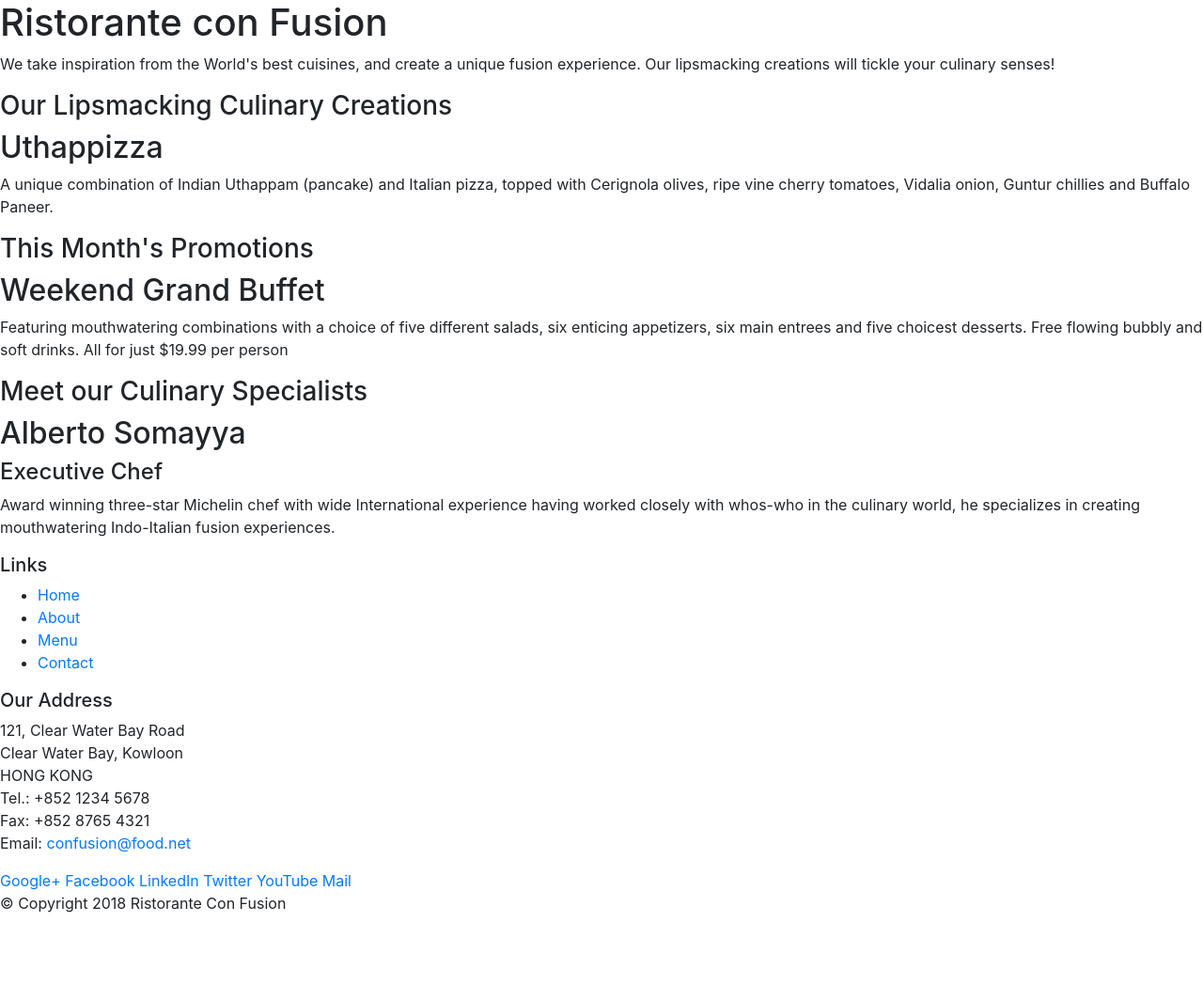
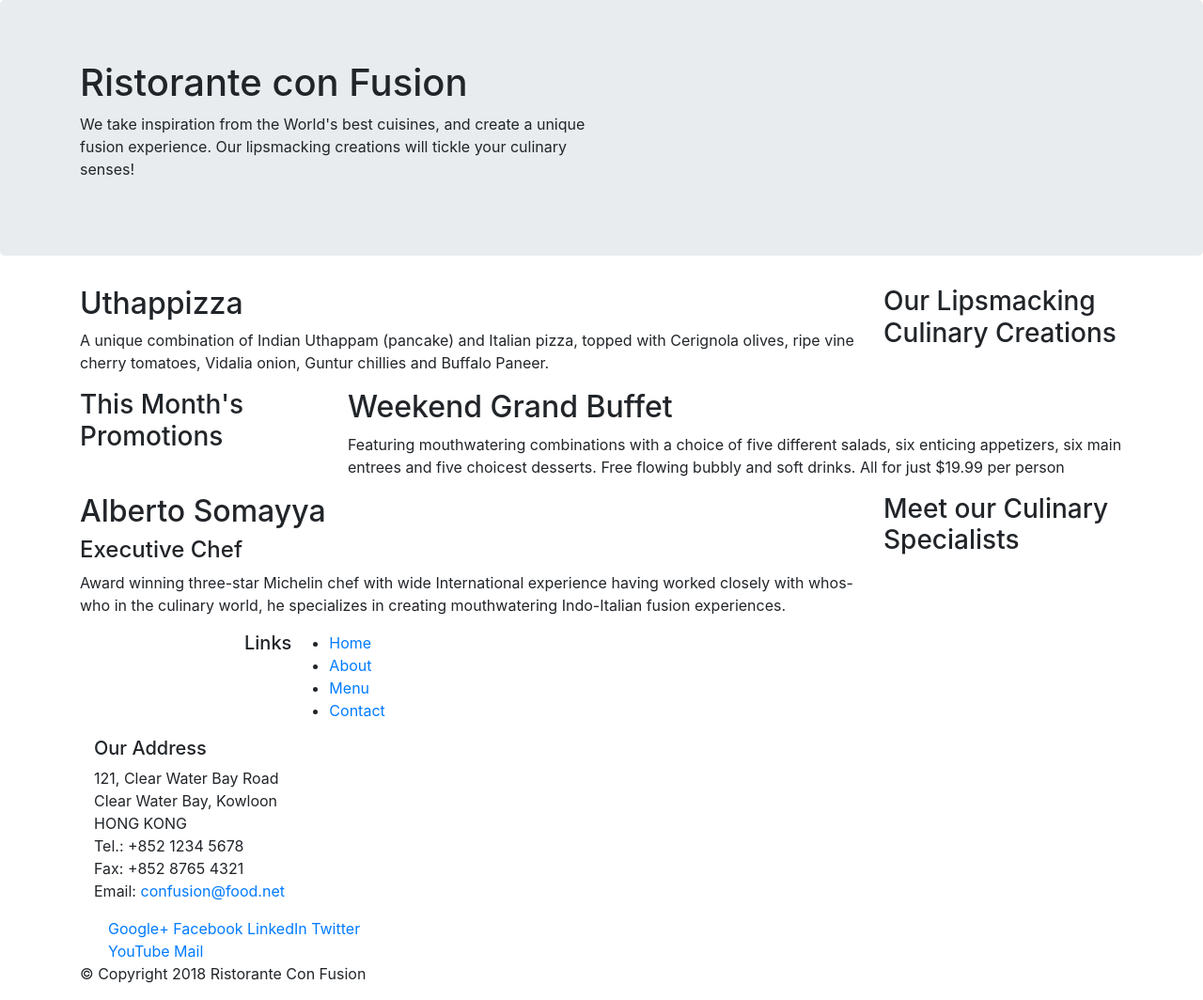
Before and after one commit to ectom/FullstackReactSpecialization, a website: page conFusion/index.html in a window 1280 px wide. Shown: the whole page at 94% size. Before the commit the page ends 989 px from the top, so only its background shows below. Drawn offline with nearby package versions, Linux system fonts and the light colour scheme.

Commit message:
bootstrap grid part 1

```diff
--- a/conFusion/index.html
+++ b/conFusion/index.html
@@ -14,57 +14,62 @@
 
 <body>
 
-    <header>
-        <div>
-            <div>
-                <div>
+	<header class="jumbotron">
+		<div class="container">
+			<div class="row">
+				<div class="col-12 col-sm-6">
 					<h1>Ristorante con Fusion</h1>
-                    <p>We take inspiration from the World's best cuisines, and create a unique fusion experience. Our lipsmacking creations will tickle your culinary senses!</p>
+					<p>We take inspiration from the World's best cuisines, and create a unique fusion experience. Our lipsmacking
+						creations will tickle your culinary senses!</p>
 				</div>
-                <div>
+				<div class="col-12 col-sm">
 				</div>
 			</div>
 		</div>
 	</header>
 
-    <div>
-        <div>
-            <div>
+	<div class="container">
+		<div class="row">
+			<div class="col-12 col-sm-4 order-sm-last col-md-3">
 				<h3>Our Lipsmacking Culinary Creations</h3>
 			</div>
-            <div>
+			<div class="col col-sm order-sm-first col-md">
 				<h2>Uthappizza</h2>
-                <p>A unique combination of Indian Uthappam (pancake) and Italian pizza, topped with Cerignola olives, ripe vine cherry tomatoes, Vidalia onion, Guntur chillies and Buffalo Paneer.</p>
+				<p>A unique combination of Indian Uthappam (pancake) and Italian pizza, topped with Cerignola olives, ripe vine
+					cherry tomatoes, Vidalia onion, Guntur chillies and Buffalo Paneer.</p>
 			</div>
 		</div>
 
 
-        <div>
-            <div>
+		<div class="row">
+			<div class="col-12 col-sm-4 col-md-3">
 				<h3>This Month's Promotions</h3>
 			</div>
-            <div>
+			<div class="col col-sm col-md">
 				<h2>Weekend Grand Buffet</h2>
-                <p>Featuring mouthwatering combinations with a choice of five different salads, six enticing appetizers, six main entrees and five choicest desserts. Free flowing bubbly and soft drinks. All for just $19.99 per person </p>
+				<p>Featuring mouthwatering combinations with a choice of five different salads, six enticing appetizers, six
+					main entrees and five choicest desserts. Free flowing bubbly and soft drinks. All for just $19.99 per person
+				</p>
 			</div>
 		</div>
 
-        <div>
-            <div>
+		<div class="row">
+			<div class="col-12 col-sm-4 order-sm-last col-md-3">
 				<h3>Meet our Culinary Specialists</h3>
 			</div>
-            <div>
+			<div class="col col-sm order-sm-first col-md">
 				<h2>Alberto Somayya</h2>
 				<h4>Executive Chef</h4>
-                <p>Award winning three-star Michelin chef with wide International experience having worked closely with whos-who in the culinary world, he specializes in creating mouthwatering Indo-Italian fusion experiences. </p>
+				<p>Award winning three-star Michelin chef with wide International experience having worked closely with whos-who
+					in the culinary world, he specializes in creating mouthwatering Indo-Italian fusion experiences. </p>
 			</div>
 		</div>
 	</div>
 
 	<footer>
-        <div>
-            <div>
-                <div>
+		<div class="container">
+			<div class="row">
+				<div class="col-4 col-sm-2"></div>
 				<h5>Links</h5>
 				<ul>
 					<li><a href="#">Home</a></li>
@@ -73,7 +78,7 @@
 					<li><a href="#">Contact</a></li>
 				</ul>
 			</div>
-                <div>
+			<div class="col-7 col-sm-5">
 				<h5>Our Address</h5>
 				<address>
 					121, Clear Water Bay Road<br>
@@ -84,8 +89,8 @@
 					Email: <a href="mailto:confusion@food.net">confusion@food.net</a>
 				</address>
 			</div>
-                <div>
-                    <div>
+			<div class="col-12 col-sm-4">
+				<div class="col-auto">
 					<a href="http://google.com/+">Google+</a>
 					<a href="http://www.facebook.com/profile.php?id=">Facebook</a>
 					<a href="http://www.linkedin.com/in/">LinkedIn</a>
@@ -94,9 +99,8 @@
 					<a href="mailto:">Mail</a>
 				</div>
 			</div>
-           </div>
-           <div>
-                <div>
+			<div class="row">
+				<div class="col-auto">
 					<p>© Copyright 2018 Ristorante Con Fusion</p>
 				</div>
 			</div>
```
Lines whose indentation alone changed are shown as unchanged.
